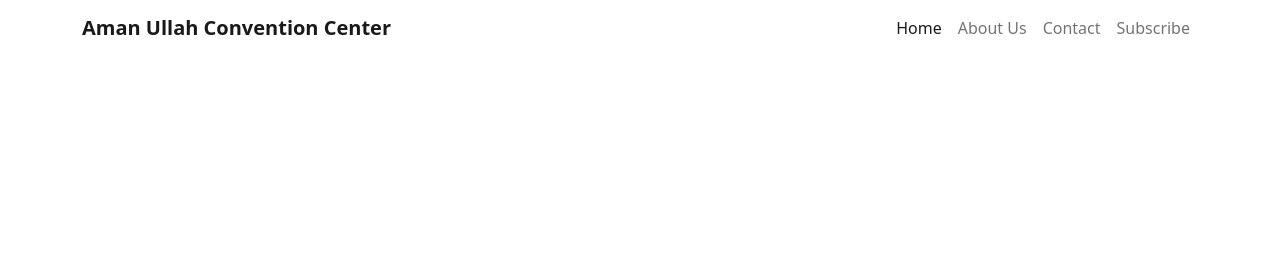
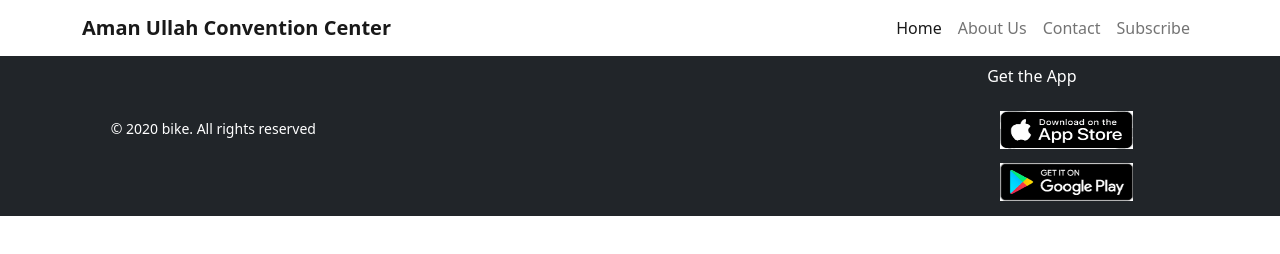
Before and after one commit to IHC25/convention-center, a plain HTML site: page index.html in a window 1280 px wide. Drawn offline with nearby package versions, Linux system fonts and the light colour scheme.

Commit message:
footer added

```diff
--- a/index.html
+++ b/index.html
@@ -12,12 +12,17 @@
       integrity="sha384-1BmE4kWBq78iYhFldvKuhfTAU6auU8tT94WrHftjDbrCEXSU1oBoqyl2QvZ6jIW3"
       crossorigin="anonymous"
     />
+    <!-- font awesome  -->
+    <script
+      src="https://kit.fontawesome.com/105676b967.js"
+      crossorigin="anonymous"
+    ></script>
   </head>
   <body>
     <!-- header starts  -->
     <header>
       <nav class="navbar navbar-expand-lg navbar-light bg-white">
-        <div class="container">
+        <div class="container flex-nowrap">
           <a class="navbar-brand fw-bold" href="#"
             >Aman Ullah Convention Center</a
           >
@@ -53,7 +58,51 @@
     </header>
     <!-- header ends  -->
     <main></main>
-    <footer></footer>
+
+    <!-- footer -->
+    <footer>
+      <div class="container-fluid bg-dark mh-100">
+        <div class="row justify-content-between">
+          <div
+            class="col-12 col-lg-4 d-flex align-items-center justify-content-center order-last order-lg-first"
+          >
+            <p>
+              <small class="text-white">
+                © 2020 bike. All rights reserved
+              </small>
+            </p>
+          </div>
+          <div class="col-12 col-lg-4 my-2 d-flex justify-content-center">
+            <div>
+              <p class="text-white">Get the App</p>
+              <a
+                class="btn rounded-3"
+                href="https://apps.apple.com/il/app/miami-beach-convention-center/id1437646736?l=iw"
+                target="_blank"
+                role="button"
+              >
+                <img
+                  width="133px"
+                  height="38px"
+                  class="bg-white"
+                  src="images/apple.png"
+                  alt=""
+                />
+              </a>
+              <br />
+              <a
+                class="btn rounded-3"
+                href="https://play.google.com/store/apps/details?id=com.appburst.conventioncenter&hl=en&gl=US"
+                target="_blank"
+                role="button"
+              >
+                <img width="133px" height="38px" src="images/play.png" alt="" />
+              </a>
+            </div>
+          </div>
+        </div>
+      </div>
+    </footer>
     <!-- bootstrap script -->
     <script
       src="https://cdn.jsdelivr.net/npm/bootstrap@5.1.3/dist/js/bootstrap.bundle.min.js"
```
Also changed, not shown: images/apple.png (added), images/play.png (added).
